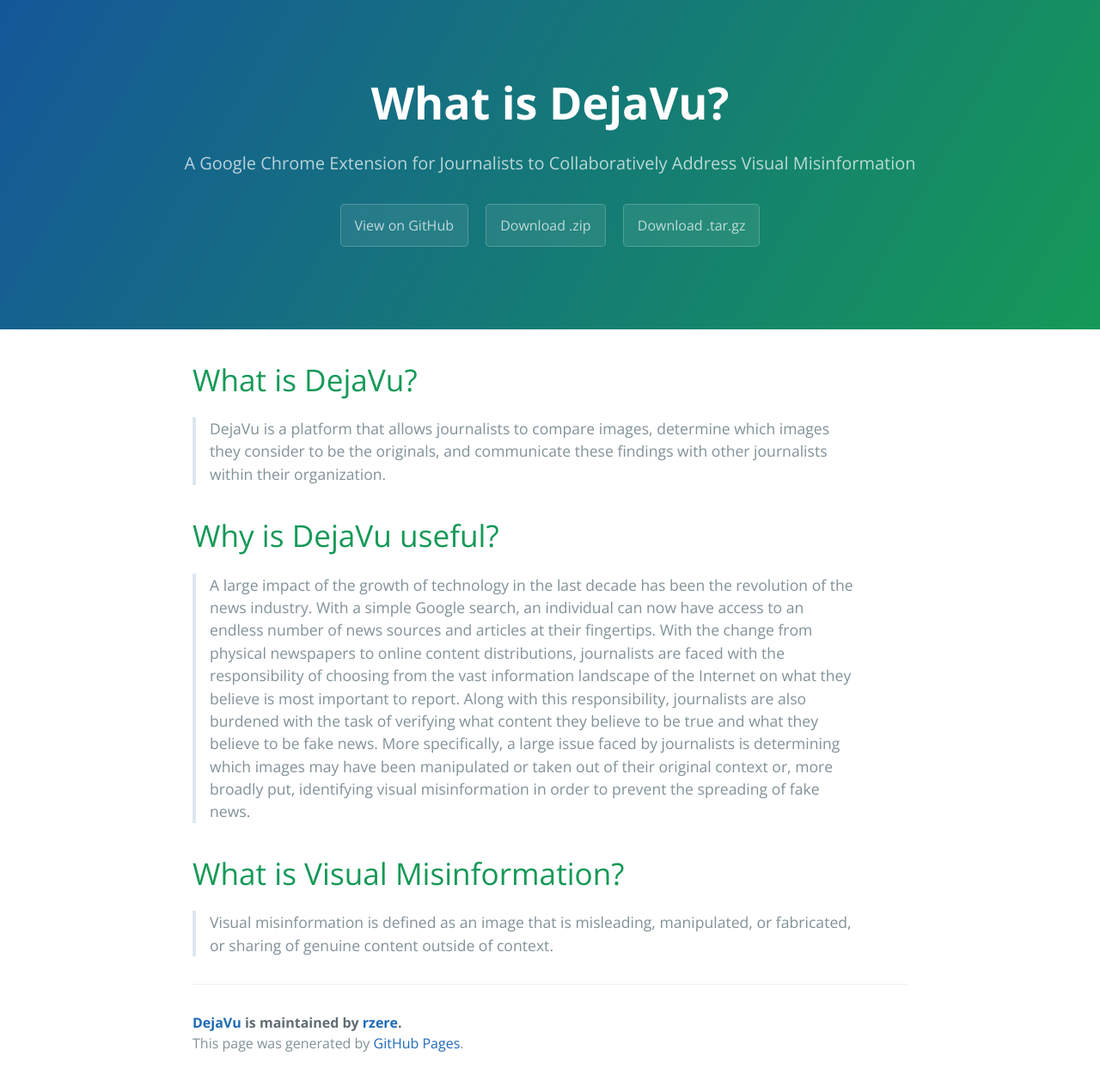
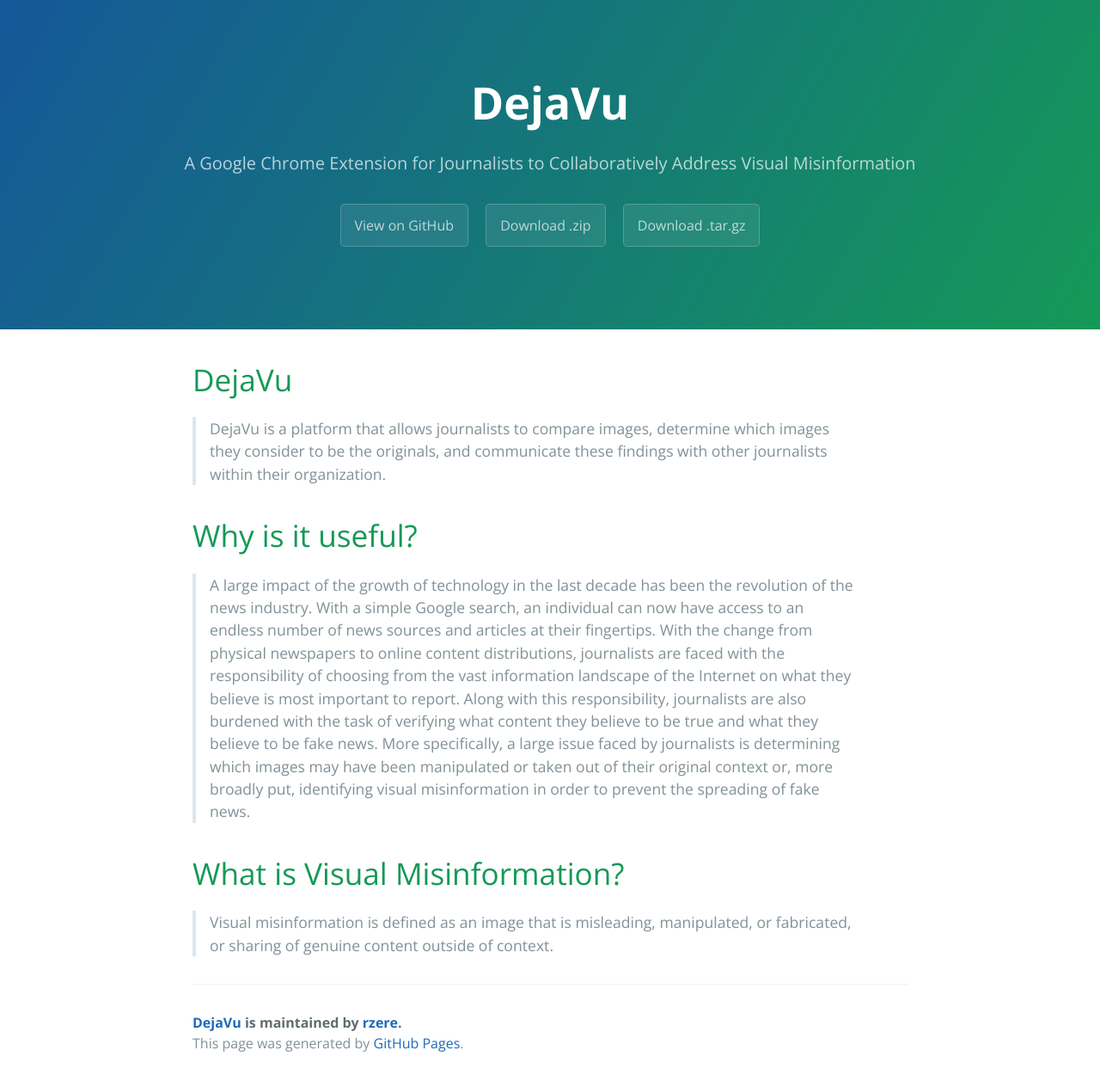
Before and after one commit to rzere/DejaVu, a Jekyll site: the page built from docs/index.md, in a window 1280 px wide. Shown: the whole page at 86% size. Built offline with Jekyll 4.4.1, drawn with Linux system fonts in a browser that asks for light colours; our own code applies the rules of GitHub Pages for plain Markdown files.

Commit message:
index.md v7

```diff
--- a/docs/index.md
+++ b/docs/index.md
@@ -1,7 +1,7 @@
 ---
 layout: default
 ---
-# What is DejaVu?
+# DejaVu
 
 > DejaVu is a platform that allows journalists
 to compare images, determine which images
@@ -9,7 +9,7 @@
 these findings with other journalists within their
 organization.
 
-# Why is DejaVu useful?
+# Why is it useful?
 
 > A large impact of the growth of technology in the last
 decade has been the revolution of the news industry.
```
